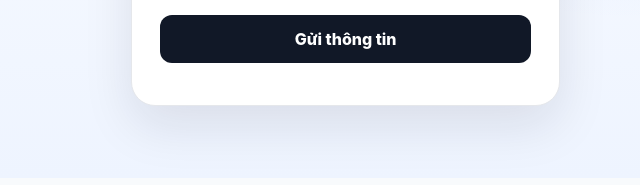
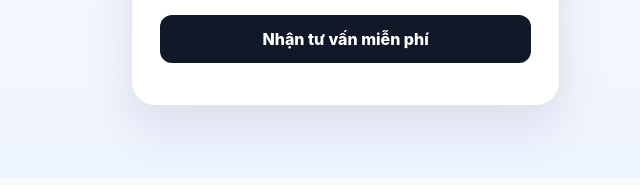
Before and after one commit to AnPham-dot/leadflow-demo, a plain HTML site: page index.html in a window 1280 px wide. Shown: the part 482-667 px from the top of the page, 640-1280 px from the left. Drawn offline with Linux system fonts and the light colour scheme.

Commit message:
Update submit button text

```diff
--- a/index.html
+++ b/index.html
@@ -50,7 +50,7 @@
             <small class="error" id="needError"></small>
           </label>
 
-          <button type="submit">Gửi thông tin</button>
+          <button type="submit">Nhận tư vấn miễn phí</button>
           <p class="success" id="successMessage" role="status"></p>
         </form>
       </div>
```
